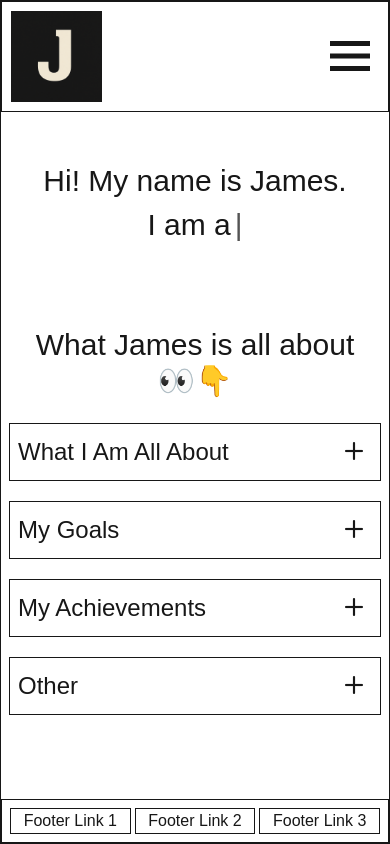
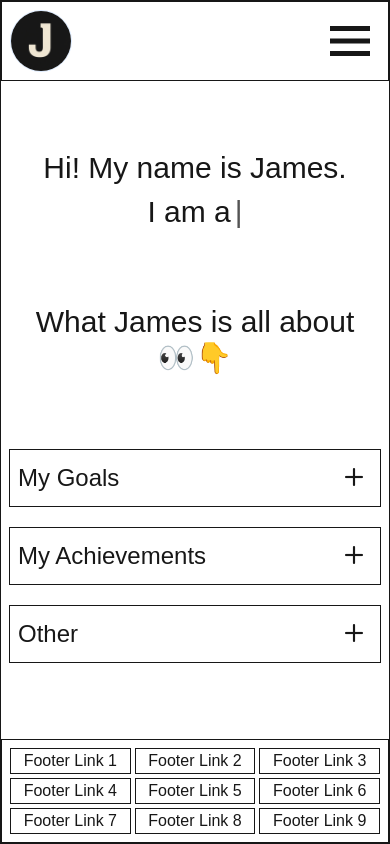
Before and after one commit to Jameshuff95/portfolio25, a Next.js app: page / in a window 390 px wide. Built offline with nearby package versions, Linux system fonts and the light colour scheme.

Commit message:
added spacing to home page and modified text size in the mobileNavMenu component

```diff
--- a/app/_components/MobileMenu.tsx
+++ b/app/_components/MobileMenu.tsx
@@ -9,7 +9,7 @@ const MobileMenu: React.FC<MobileMenuProps> = ({ closeMenu }) => {
       {navLinks.map((navLink) => (
         <Link key={navLink.id} href={navLink.href}>
           <li
-            className="text-background border border-transparent hover:border-background p-2 cursor-pointer"
+            className="text-background border border-transparent hover:border-background p-2 cursor-pointer text-4xl"
             onClick={closeMenu}
           >
             {navLink.title}
--- a/app/_components/MobileNav.tsx
+++ b/app/_components/MobileNav.tsx
@@ -19,13 +19,13 @@ const MobileNav = () => {
         alt="Image of James"
         width={0}
         height={0}
-        className="border w-1/4 h-3/4"
+        className="border border-blue-100 rounded-full w-1/6 h-3/4"
       />
 
       <BiMenu
         size={60}
         onClick={() => handleButton()}
-        className="cursor-pointer"
+        className={`cursor-pointer ${isActive ? 'border rounded-md' : null}`}
       />
 
       {isActive && (
--- a/app/_functions/DropDowns.tsx
+++ b/app/_functions/DropDowns.tsx
@@ -5,9 +5,12 @@ export const Dropdowns = () => {
   const { expandedId, toggleDropdown } = useDropdownToggle();
 
   return (
-    <div className="h-4/6 flex flex-col justify-evenly gap-3">
-      <h2 className="text-center text-3xl p-3">What James is all about 👀👇</h2>
-      <ul className="flex flex-col justify-start gap-5 h-full">
+    <main className="h-full">
+      <section
+        aria-labelledby="intro-header"
+        className="flex flex-col gap-3 h-55"
+      >
+        <ul className="flex flex-col justify-start gap-5">
           {introDropdowns.map((dropdown) => (
             <li key={dropdown.id} className="border p-2">
               <div className="flex justify-between items-center">
@@ -15,11 +18,17 @@ export const Dropdowns = () => {
                 <i
                   className="bi bi-plus cursor-pointer text-4xl"
                   onClick={() => toggleDropdown(dropdown.id)}
+                  role="button"
+                  aria-expanded={expandedId === dropdown.id}
+                  aria-controls={`dropdown-panel-${dropdown.id}`}
                 />
               </div>
 
               {expandedId === dropdown.id && (
-              <div className="border mt-2 p-2 flex flex-col gap-1 bg-foreground text-background">
+                <div
+                  id={`dropdown-panel-${dropdown.id}`}
+                  className="border mt-2 p-2 flex flex-col gap-1 bg-foreground text-background"
+                >
                   <p className="text-xl">{dropdown.info?.title}</p>
                   <p>{dropdown.info?.description}</p>
                 </div>
@@ -27,6 +36,7 @@ export const Dropdowns = () => {
             </li>
           ))}
         </ul>
-    </div>
+      </section>
+    </main>
   );
 };
--- a/app/_functions/TypeIntro.tsx
+++ b/app/_functions/TypeIntro.tsx
@@ -32,15 +32,20 @@ export const TypeIntro = () => {
   }, [displayText, isDeleting, currentWordIndex, currentTitle]);
 
   return (
-    <div className="flex flex-col justify-center gap-2 items-center h-1/6 text-3xl">
+    <section className="flex flex-col justify-center gap-2 items-center text-3xl">
+      <header>
         <h2>Hi! My name is James.</h2>
+      </header>
+
+      <article>
         <div className="flex gap-1">
           <p>I am a</p>
           <p className="font-mono">
-          {displayText}
+            <span aria-label="animated-typing">{displayText}</span>
             <span className="animate-pulse">|</span>
           </p>
         </div>
-    </div>
+      </article>
+    </section>
   );
 };
--- a/app/_links/links.ts
+++ b/app/_links/links.ts
@@ -45,4 +45,40 @@ export const footerLinks: FooterLink[] = [
     href: '/',
     title: 'Footer Link 3',
   },
+  {
+    id: 4,
+    ariaLabel: 'Footer Link 4',
+    href: '/',
+    title: 'Footer Link 4',
+  },
+  {
+    id: 5,
+    ariaLabel: 'Footer Link 5',
+    href: '/',
+    title: 'Footer Link 5',
+  },
+  {
+    id: 6,
+    ariaLabel: 'Footer Link 6',
+    href: '/',
+    title: 'Footer Link 6',
+  },
+  {
+    id: 7,
+    ariaLabel: 'Footer Link 7',
+    href: '/',
+    title: 'Footer Link 7',
+  },
+  {
+    id: 8,
+    ariaLabel: 'Footer Link 8',
+    href: '/',
+    title: 'Footer Link 8',
+  },
+  {
+    id: 9,
+    ariaLabel: 'Footer Link 9',
+    href: '/',
+    title: 'Footer Link 9',
+  },
 ];
--- a/app/_lists/lists.tsx
+++ b/app/_lists/lists.tsx
@@ -37,7 +37,7 @@ export const introPhrases: IntroProps[] = [
 export const introDropdowns: IntroProps[] = [
   {
     id: 1,
-    title: 'What I Am All About',
+    title: 'My Goals',
     info: {
       title: 'About Title 1',
       description: 'This is a description.',
@@ -45,7 +45,7 @@ export const introDropdowns: IntroProps[] = [
   },
   {
     id: 2,
-    title: 'My Goals',
+    title: 'My Achievements',
     info: {
       title: 'About Title 2',
       description: 'This is a description.',
@@ -53,18 +53,10 @@ export const introDropdowns: IntroProps[] = [
   },
   {
     id: 3,
-    title: 'My Achievements',
+    title: 'Other',
     info: {
       title: 'About Title 3',
       description: 'This is a description.',
     },
   },
-  {
-    id: 4,
-    title: 'Other',
-    info: {
-      title: 'About Title 4',
-      description: 'This is a description.',
-    },
-  },
 ];
--- a/app/layout.tsx
+++ b/app/layout.tsx
@@ -19,7 +19,7 @@ export default function RootLayout({
     <html lang="en">
       <body className="text-foreground border flex flex-col min-h-screen select-none">
         <Nav />
-        <div className="min-h-0 flex flex-grow">{children}</div>
+        <div className="flex flex-grow flex-col ">{children}</div>
         <Footer />
       </body>
     </html>
--- a/app/page.tsx
+++ b/app/page.tsx
@@ -5,8 +5,15 @@ import { Dropdowns } from './_functions/DropDowns';
 
 export default function Home() {
   return (
-    <main className="p-2 flex flex-col justify-around flex-grow min-h-full overflow-hidden">
+    <main className="p-2 flex flex-col justify-evenly flex-grow h-full">
       <TypeIntro />
+
+      <header>
+        <h2 className="text-center text-3xl p-3">
+          What James is all about 👀👇
+        </h2>
+      </header>
+
       <Dropdowns />
     </main>
   );
```
Lines whose indentation alone changed are shown as unchanged.
